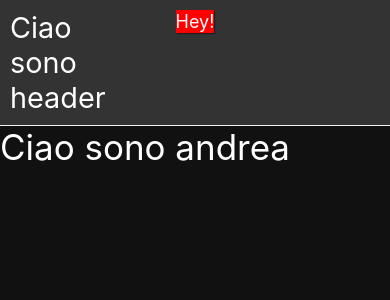
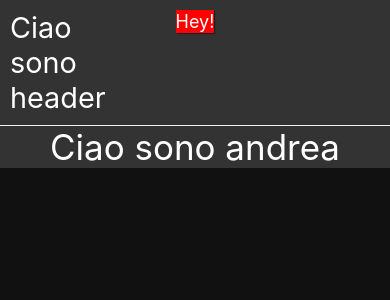
Before and after one commit to AndreaMolinari/test-pages, a React Native app: screen / in a window 390 px wide. Shown: the top 300 px of the page. Built offline with nearby package versions, Linux system fonts and the light colour scheme; what expo-linking would draw is missing.

Commit message:
fix: :bug: react navigation correct link in tabs

```diff
--- a/src/Elements/Header.tsx
+++ b/src/Elements/Header.tsx
@@ -1,9 +1,9 @@
-import { useNavigation } from "@react-navigation/native";
+import { Link, useLinkTo, useNavigation } from "@react-navigation/native";
 import { Button, Header, Text } from "@rneui/themed";
 import React from "react";
 
 export default () => {
-  const nav = useNavigation();
+  const linkTo = useLinkTo();
   return (
     <Header
       style={{
@@ -11,7 +11,7 @@ export default () => {
         justifyContent: "space-around",
       }}
     >
-      <Button onPress={() => nav.navigate("Home")}>
+      <Button onPress={() => linkTo({ screen: "Home" })}>
         <Text h3>Ciao sono header</Text>
       </Button>
       <Button color={"secondary"} size={"sm"} raised title="Hey!" />
--- a/src/HomeView.tsx
+++ b/src/HomeView.tsx
@@ -1,5 +1,5 @@
-import { useNavigation } from "@react-navigation/native";
-import { Text, useTheme } from "@rneui/themed";
+import { Link, useLinkTo, useNavigation } from "@react-navigation/native";
+import { Button, Text, useTheme } from "@rneui/themed";
 import React from "react";
 import { View } from "react-native";
 import Background from "./Elements/Background";
@@ -7,11 +7,13 @@ import Background from "./Elements/Background";
 const HomeView: React.FC = () => {
   const nav = useNavigation();
   const theme = useTheme();
+  const linkTo = useLinkTo();
+
   return (
     <Background>
-      <Text h2 onPress={() => nav.navigate("BottomSheet")}>
-        Ciao sono andrea
-      </Text>
+      <Button onPress={() => linkTo({ screen: "BottomSheet" })}>
+        <Text h2>Ciao sono andrea</Text>
+      </Button>
     </Background>
   );
 };
```
